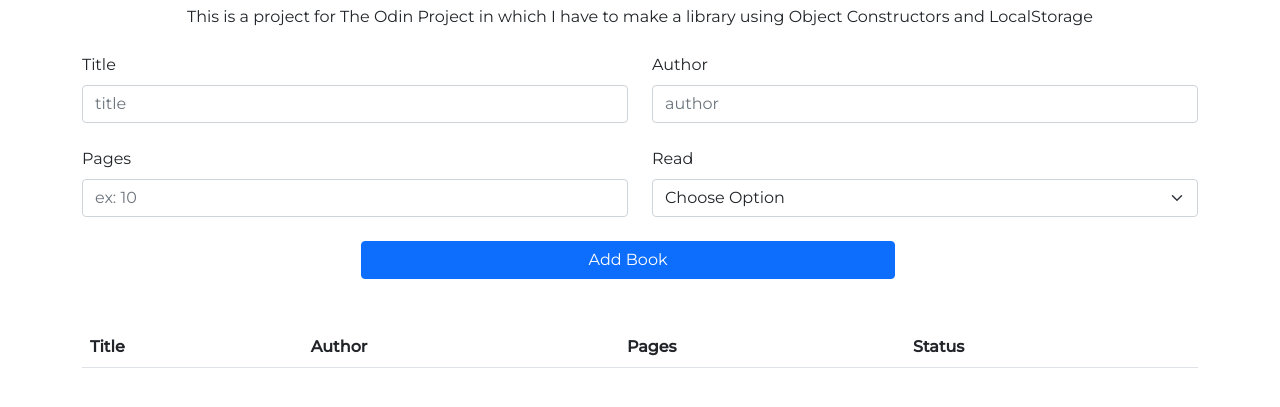
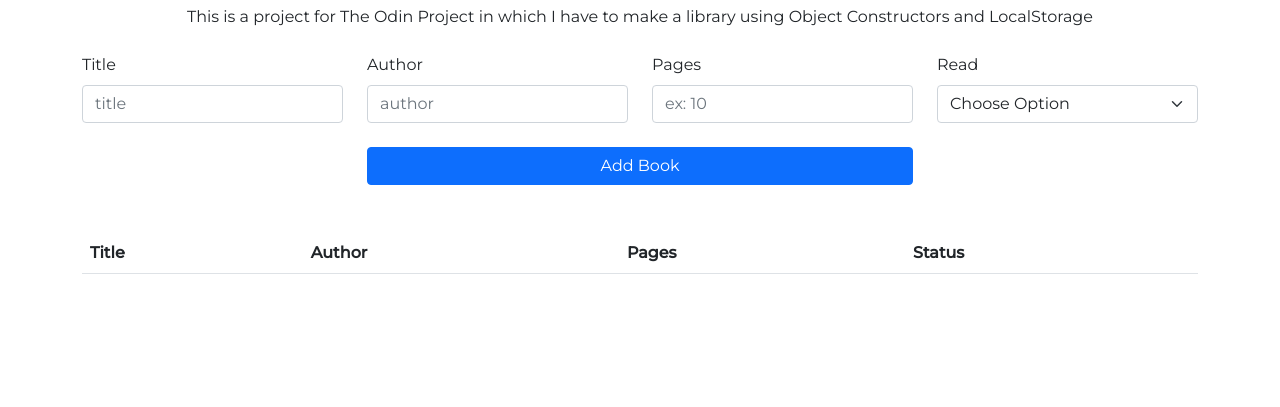
Before and after one commit to manoj929/library, a plain HTML site: page index.html in a window 1280 px wide. Shown: the part 51-458 px from the top of the page. Drawn offline with nearby package versions, Linux system fonts and the light colour scheme.

Commit message:
commit operations

```diff
--- a/index.html
+++ b/index.html
@@ -15,16 +15,14 @@
         <p class="text-center">This is a project for The Odin Project in which I have to make a library using Object Constructors and LocalStorage</p>
         <form class="mt-4" id="form-book">
             <div class="row">
-                <div class="col">
+                <div class="col-sm">
                     <label for="title" class="form-label">Title</label>
                     <input type="text" class="form-control" placeholder="title" id="title" aria-label="title">
                 </div>
-                <div class="col">
+                <div class="col-sm">
                     <label for="author" class="form-label">Author</label>
                     <input type="text" class="form-control" placeholder="author" id="author" aria-label="author">
                 </div>
-            </div>
-            <div class="row mt-4">
                 <div class="col">
                     <label for="pages" class="form-label">Pages</label>
                     <input type="number" class="form-control" placeholder="ex: 10" id="pages" aria-label="pages">
@@ -37,11 +35,11 @@
                         <option value="notRead">Not Read</option>
                     </select>
                 </div>
-                <div class="row mt-4">
-                    <div class="d-grid col-6 m-auto">
-                        <button class="btn btn-primary btn-submit" type="submit">Add Book</button>
-                      </div>
-                  </div>
+            </div>
+            <div class="row mt-4">
+                <div class="d-grid col-6 m-auto">
+                    <button class="btn btn-primary btn-submit" type="submit">Add Book</button>
+                </div>
             </div>
         </form>
 
--- a/script.js
+++ b/script.js
@@ -44,12 +44,12 @@ function addBookToLibrary() {
 
 submitButton.addEventListener('click', function (e) {
     e.preventDefault();
-    addBookToLibrary()
+    addBookToLibrary();
 });
 
-document.querySelector('.book-list').addEventListener('click', (el) => {
-    console.log(el.target)
-    if(el.classList.contains('delete')) {
-        el.parentElement.parentElement.remove();
-    }
-})
+// document.querySelector('.book-list').addEventListener('click', (element) => {
+//     console.log(element.target)
+//     if(element.classList.contains('delete')){
+//         element.parentElement.parentElement.remove()
+//     }
+// })
```
